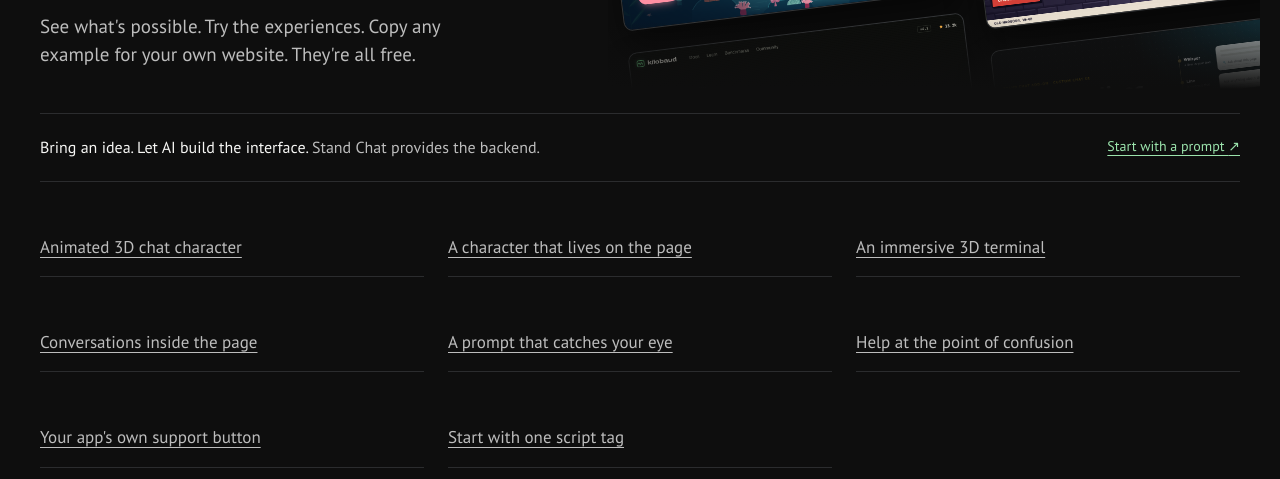
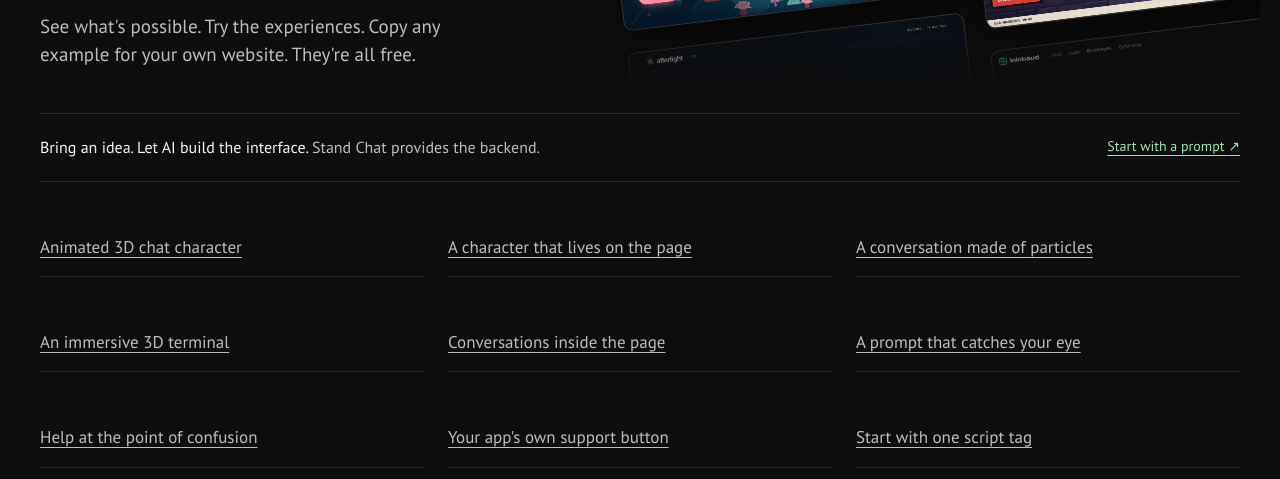
Before and after one commit to standchat/examples, a website: page index.html in a window 1280 px wide. Shown: the part 321-800 px from the top of the page. Drawn offline with Linux system fonts and the light colour scheme; no server answers; a web font is replaced by a local one.

Commit message:
Place demoscene chat third in the examples gallery

```diff
--- a/build.mjs
+++ b/build.mjs
@@ -12,6 +12,7 @@ const SITE = 'https://examples.stand.chat';
 const ORDER = [
   'chat-mascot',
   'adventure-game-chat',
+  'demoscene-chat',
   'vintage-terminal',
   'stand-inline',
   'stand-card',
--- a/index.html
+++ b/index.html
@@ -168,8 +168,8 @@
         <div class="collage-grid">
           <a href="/chat-mascot/" aria-label="Try an animated 3D chat character"><img src="/chat-mascot/og.png" alt="" width="1200" height="630" fetchpriority="high"></a>
           <a href="/adventure-game-chat/" aria-label="Try a character that walks around the page"><img src="/adventure-game-chat/og.png" alt="" width="1200" height="630"></a>
+          <a href="/demoscene-chat/" aria-label="Try a conversation made of particles"><img src="/demoscene-chat/og.png" alt="" width="1200" height="630"></a>
           <a href="/vintage-terminal/" aria-label="Try an immersive 3D terminal"><img src="/vintage-terminal/og.png" alt="" width="1200" height="630"></a>
-          <a href="/stand-inline/" aria-label="Try conversations embedded in the page"><img src="/stand-inline/og.png" alt="" width="1200" height="630"></a>
         </div>
       </div>
     </section>
@@ -183,6 +183,7 @@
       <ol class="examples" data-examples>
         <li class="fallback"><a href="/chat-mascot/">Animated 3D chat character</a></li>
         <li class="fallback"><a href="/adventure-game-chat/">A character that lives on the page</a></li>
+        <li class="fallback"><a href="/demoscene-chat/">A conversation made of particles</a></li>
         <li class="fallback"><a href="/vintage-terminal/">An immersive 3D terminal</a></li>
         <li class="fallback"><a href="/stand-inline/">Conversations inside the page</a></li>
         <li class="fallback"><a href="/stand-card/">A prompt that catches your eye</a></li>
@@ -238,6 +239,7 @@ Match my website's design. Use Stand Chat for the conversations. Build and test
     const browsing = {
       'chat-mascot': { title: 'Animated 3D chat character', description: 'Make a character the interface: gestures, spoken replies, speech bubbles, and a move from the page into AR.' },
       'adventure-game-chat': { title: 'A character that lives on the page', description: 'Let a character explore your layout and walk up to talk. Pixel animation and a game-style dialogue box, connected to a real chat.' },
+      'demoscene-chat': { title: 'A conversation made of particles', description: 'Draw visitors in with a greeting that forms as they move and scroll. They reply inside the artwork, and stars assemble into each message.' },
       'vintage-terminal': { title: 'An immersive 3D terminal', description: 'Turn a corner of the page into a place you can step into. A 3D display, phosphor glow, and replies that arrive at 1200 baud.' },
       'stand-inline': { title: 'Conversations inside the page', description: 'Keep the whole conversation in context. Five looks, three ways to expand, a live design studio, and seven pages to copy.' },
       'stand-card': { title: 'A prompt that catches your eye', description: 'Invite a question in the middle of a page. A subtle spotlight draws attention, and the visitor’s own words start the conversation.' },
```
